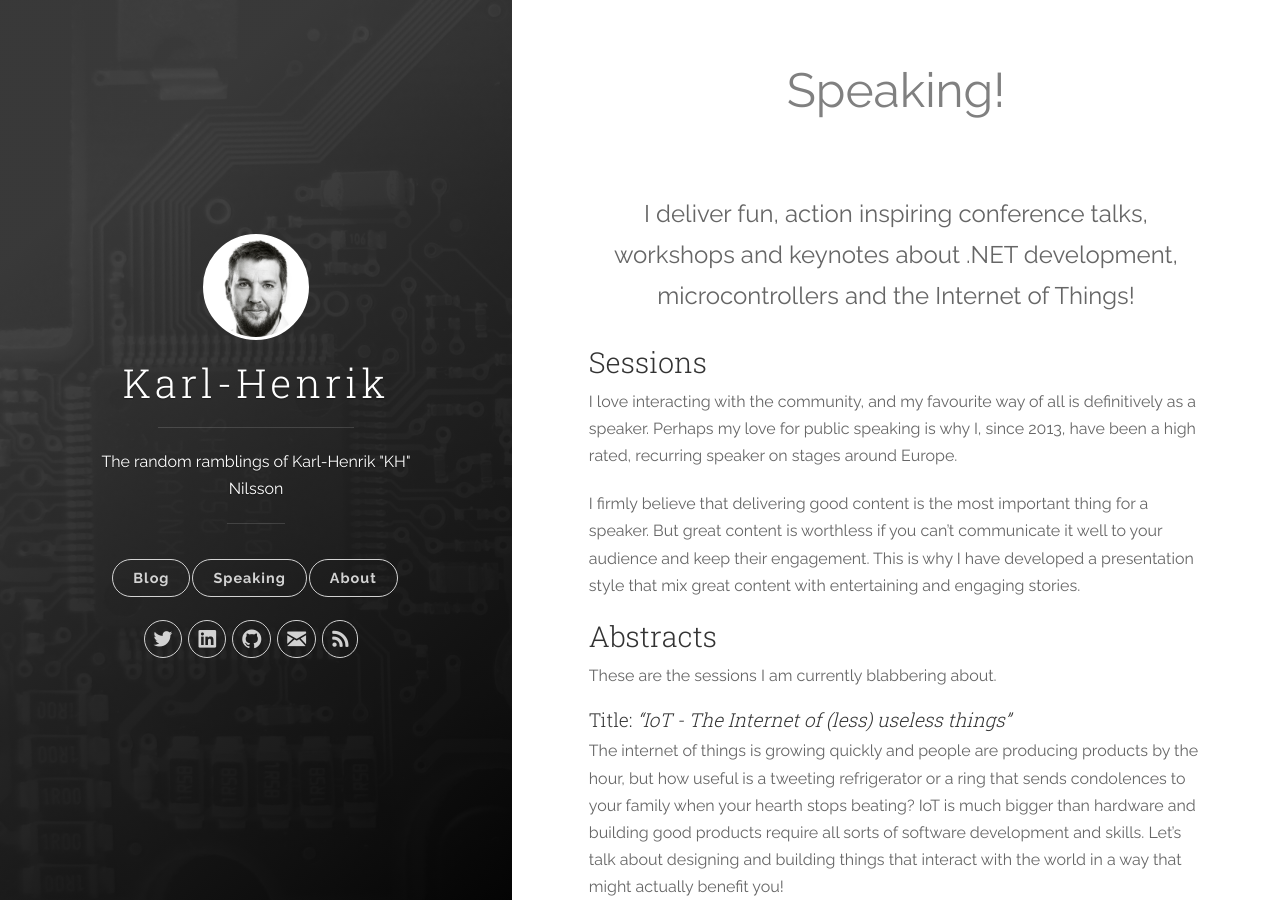
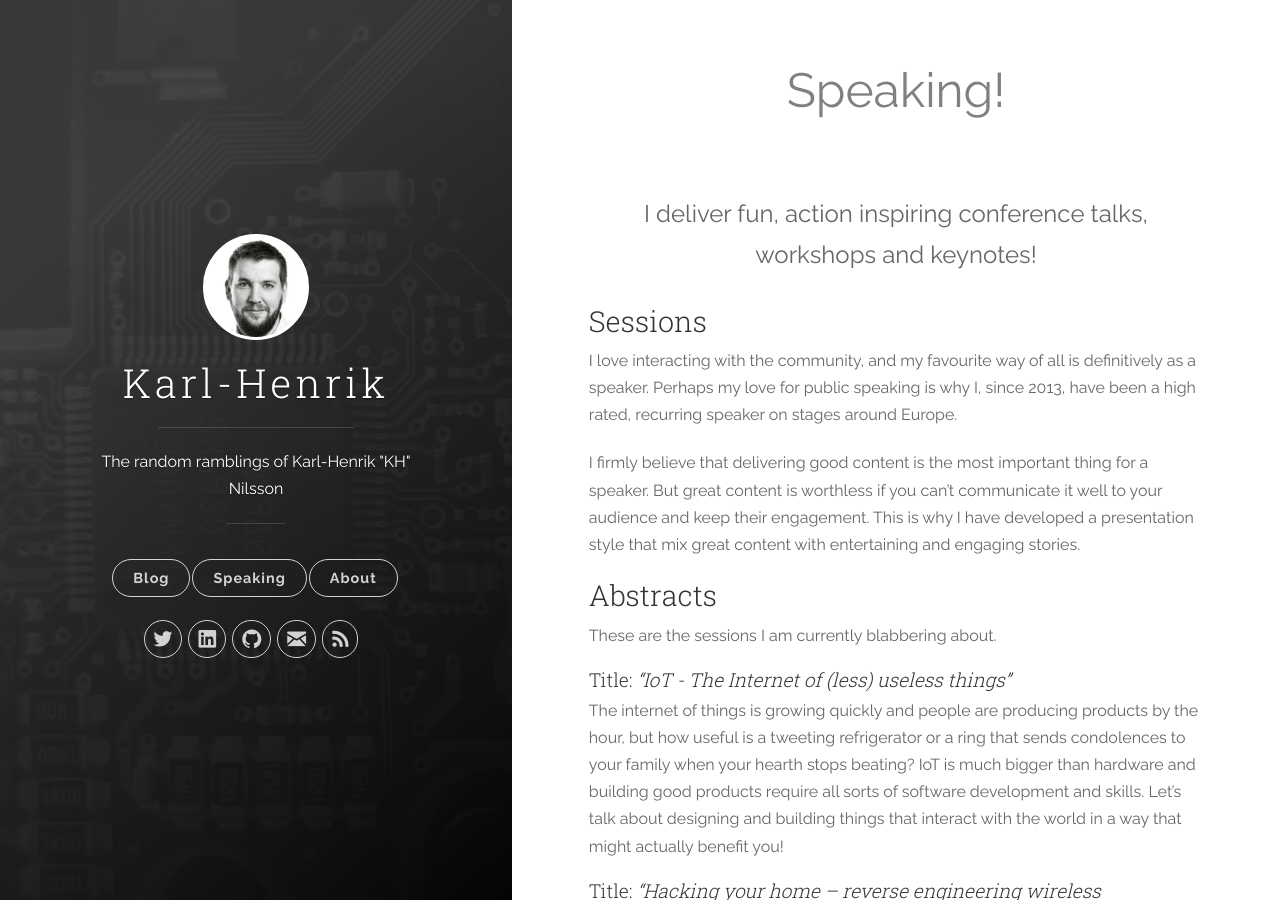
Before and after one commit to karl-henrik/karl-henrik.github.io, a Jekyll site: the page built from speaking.md, in a window 1280 px wide and 900 px high. Built offline with Jekyll 4.4.1, drawn with Linux system fonts in a browser that asks for light colours; nearby versions of some CDN libraries; some of the changed lines change nothing that is shown.

Commit message:
Updated scripts

```diff
--- a/_config.yml
+++ b/_config.yml
@@ -1,8 +1,8 @@
 # Site settings
 title: Karl-Henrik
 description: The random ramblings of Karl-Henrik "KH" Nilsson
-url: 'https://karl-henrik.github.io/'
-baseurl: ''
+url: 'https://karl-henrik.github.io'
+baseurl: '/'
 # google_analytics: 'UA-XXXXXX-X'
 # disqus_shortname: 'your-disqus-name'
 disqus_shortname: karlhenrik
@@ -43,5 +43,5 @@
   # do not replace newlines by <br>s
   hard_wrap: false
 
-gems: ['jekyll-paginate']
+plugins: ['jekyll-paginate']
 exclude: ['README.md', 'Gemfile', 'Gemfile.lock', 'screenshot.png']
--- a/js/main.js
+++ b/js/main.js
@@ -3,36 +3,36 @@
 ---
     $(document).ready(function() {
         $('a.blog-button').click(function(e) {
-            $(".content-wrapper").html(getContentFromURL("{{ site.url }}"));
+            $(".content-wrapper").html(getContentFromURL("{{ site.baseurl }}"));
             setAnimation();
         })
 
         $('a.about-button').click(function(e) {
-            $(".content-wrapper").html(getContentFromURL("{{ site.url }}about/"));
+            $(".content-wrapper").html(getContentFromURL("{{ site.baseurl }}about/"));
             setAnimation();
         })
 
         $('a.speaking-button').click(function(e) {
-            $(".content-wrapper").html(getContentFromURL("{{ site.url }}speaking/"));
+            $(".content-wrapper").html(getContentFromURL("{{ site.baseurl }}speaking/"));
             setAnimation();
         })
 
         if (window.location.hash && window.location.hash == '#about') {
-            $(".content-wrapper").html(getContentFromURL("{{ site.url}}about/"));
+            $(".content-wrapper").html(getContentFromURL("{{ site.baseurl}}about/"));
             $('.panel-cover').addClass('panel-cover--collapsed')
         }
 
         if (window.location.hash && window.location.hash == '#blog') {
-            $(".content-wrapper").html(getContentFromURL("{{ site.url}}"));
+            $(".content-wrapper").html(getContentFromURL("{{ site.baseurl}}"));
             $('.panel-cover').addClass('panel-cover--collapsed')
         }
 
         if (window.location.hash && window.location.hash == '#speaking') {
-            $(".content-wrapper").html(getContentFromURL("{{ site.url}}speaking/"));
+            $(".content-wrapper").html(getContentFromURL("{{ site.baseurl}}speaking/"));
             $('.panel-cover').addClass('panel-cover--collapsed')
         }
 
-        if (window.location.pathname !== '{{ site.url }}' && window.location.pathname !== '{{ site.url }}index.html') {
+        if (window.location.pathname !== '{{ site.baseurl }}' && window.location.pathname !== '{{ site.baseurl }}index.html') {
             $('.panel-cover').addClass('panel-cover--collapsed')
         }
 
--- a/speaking.md
+++ b/speaking.md
@@ -5,7 +5,7 @@
 Speaking!
 {: style="color:gray; font-size: 300%; text-align: center;"}
 
-I deliver fun, action inspiring conference talks, workshops and keynotes about .NET development, microcontrollers and the Internet of Things!
+I deliver fun, action inspiring conference talks, workshops and keynotes!
 {: style="font-size:150%;text-align: center"}
 
 
```
